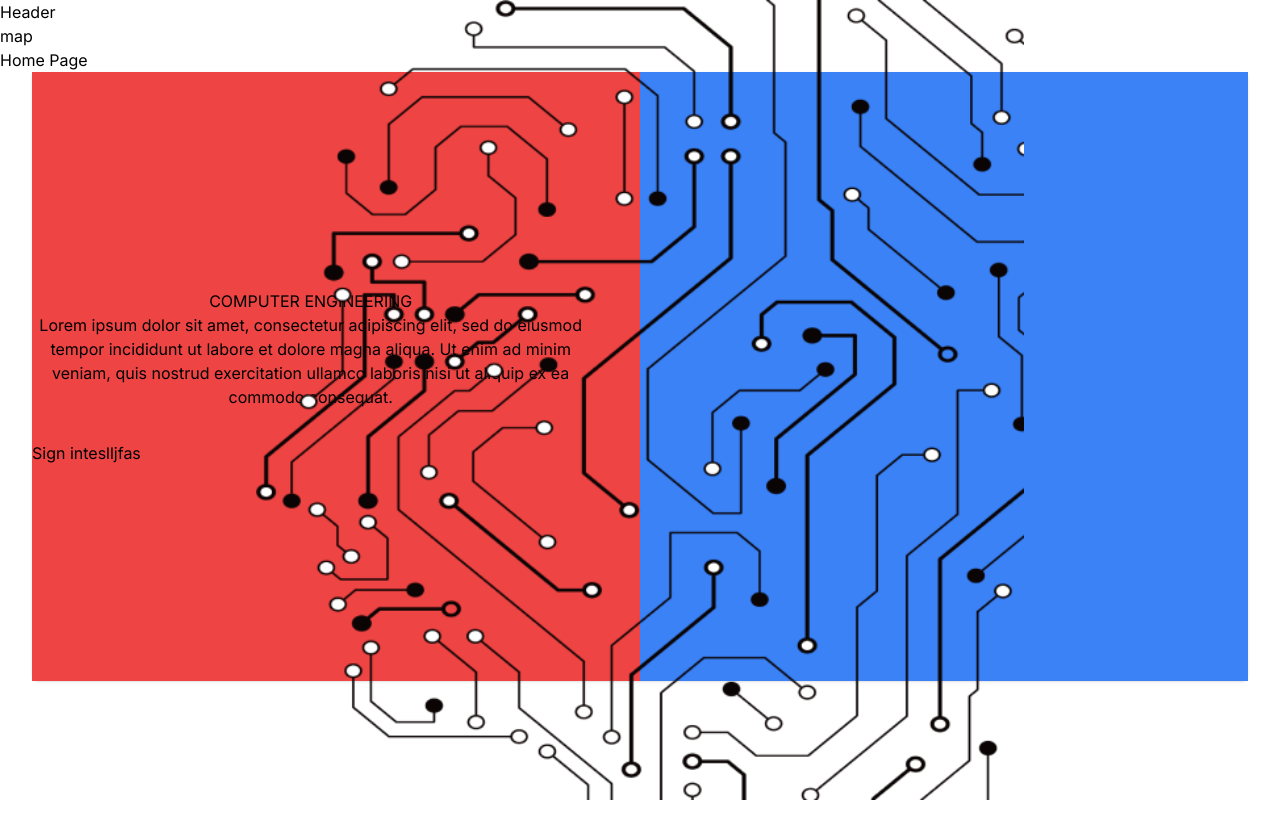
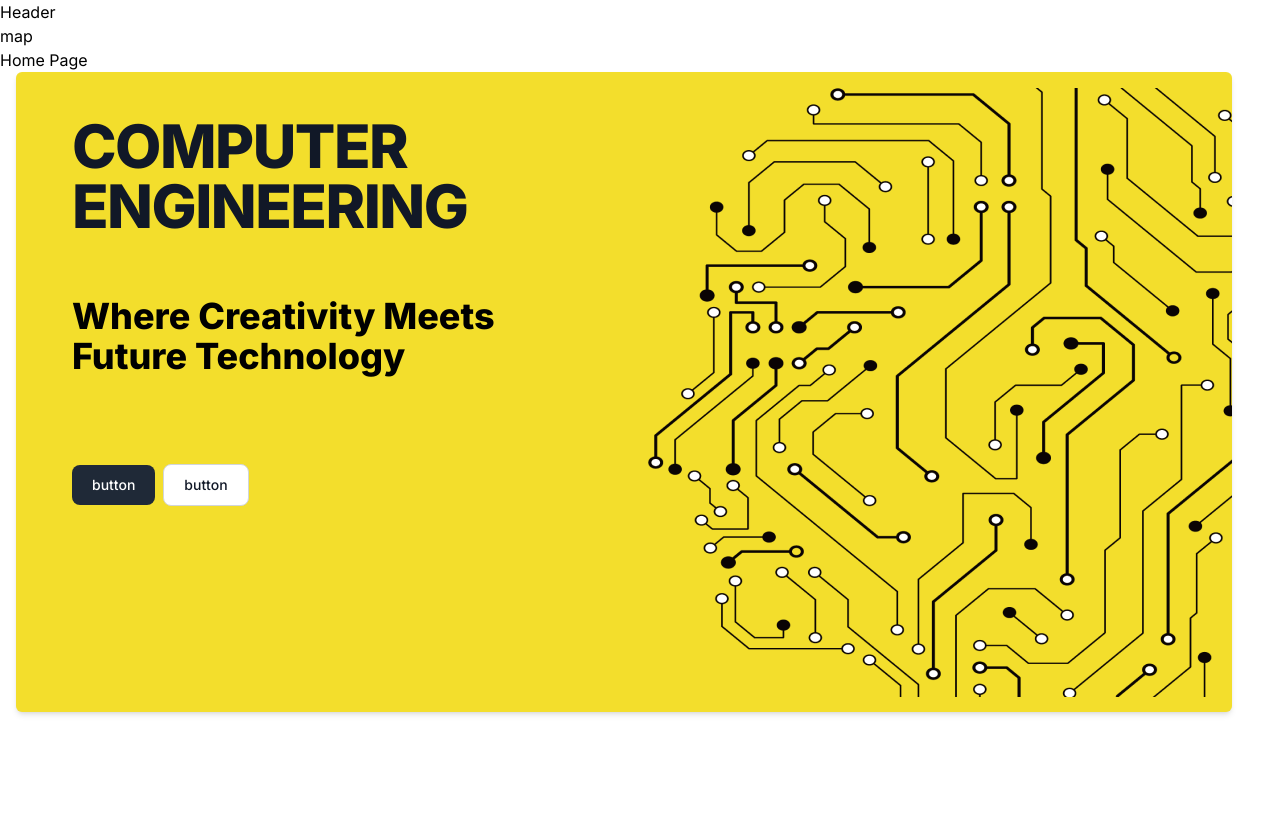
Before and after one commit to NaufalRafianto/lp_tekkom, a Next.js app: page / in a window 1280 px wide. Shown: the top 838 px of the page. Built offline with nearby package versions, Linux system fonts and the light colour scheme.

Commit message:
feat: main sudah selesai (?)

```diff
--- a/src/container/MainSection.jsx
+++ b/src/container/MainSection.jsx
@@ -1,30 +1,28 @@
 import { merge } from '@/utils/merge'
-import Image from 'next/image'
 import React from 'react'
 
 export default function MainSection({ id, className }) {
     return (
         <div id={id} className={merge('min-h-screen w-screen', className)}>
-            <div className='bg-cyellow h-[609px] w-[95%] mx-auto rounded-md shadow flex'>
-                <div className='w-1/2 h-full flex flex-col justify-center gap-8 bg-red-500' >
-                    <div className='w-11/12 text-center'>
-                        <h1>COMPUTER ENGINEERING</h1>
+            <div className=" mx-4 w-[95vw] min-h-[80vh] pl-14 bg-cyellow rounded-md shadow-md ] bg-[url('/assets/images/computer.png')] bg-no-repeat bg-right ">
+                <div className='pt-11 mb-4 text-4xl font-extrabold leading-none tracking-tight text-gray-900 md:text-5xl lg:text-6xl dark:text-white'>
+                    <h1>COMPUTER</h1>
+                    <h1>ENGINEERING</h1>
+                </div>
 
-                        <p>Lorem ipsum dolor sit amet, consectetur adipiscing elit, sed do eiusmod tempor incididunt ut labore et dolore magna aliqua. Ut enim ad minim veniam, quis nostrud exercitation ullamco laboris nisi ut aliquip ex ea commodo consequat.</p>
+                <div className='py-11 text-4xl font-extrabold dark:text-white'>
+                    <h2>Where Creativity Meets</h2>
+                    <h2>Future Technology</h2>
+                </div>
 
-                    </div>
+                <div className='py-11'>
+                    <button className='text-white bg-gray-800 hover:bg-gray-900 focus:outline-none focus:ring-4 focus:ring-gray-300 font-medium rounded-lg text-sm px-5 py-2.5 mr-2 mb-2 dark:bg-gray-800 dark:hover:bg-gray-700 dark:focus:ring-gray-700 dark:border-gray-700'>
+                        button
+                    </button>
 
-                    <div>
-                        <button>Sign in</button>
-                        <button>teslljfas</button>
-                    </div>
-                </div>
-                <div className='w-1/2 h-full bg-blue-500'>
-                    <Image
-                        src={'/assets/images/computer.png'}
-                        layout='fill'
-                        objectFit='contain'
-                    />
+                    <button className='text-gray-900 bg-white border border-gray-300 focus:outline-none hover:bg-gray-100 focus:ring-4 focus:ring-gray-200 font-medium rounded-lg text-sm px-5 py-2.5 mr-2 mb-2 dark:bg-gray-800 dark:text-white dark:border-gray-600 dark:hover:bg-gray-700 dark:hover:border-gray-600 dark:focus:ring-gray-700'>
+                        button
+                    </button>
                 </div>
             </div>
         </div>
```
